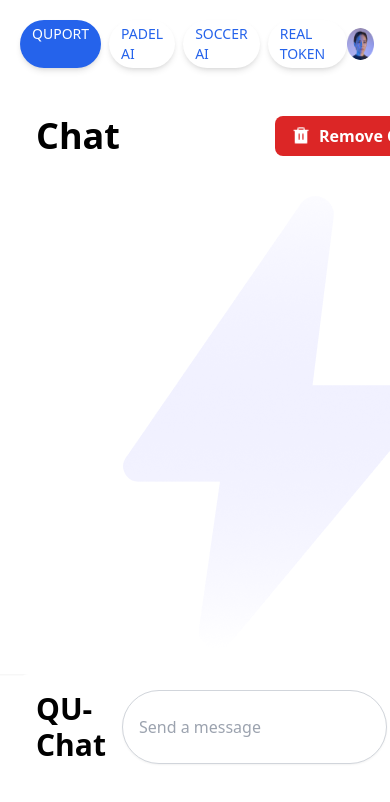
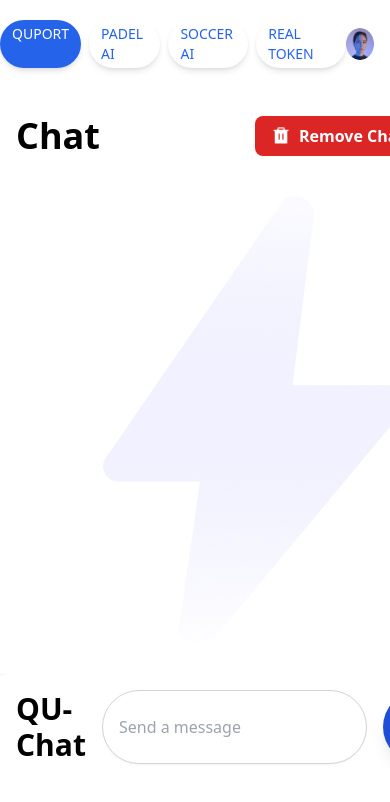
Before and after one commit to zohaibtahirkhan/Quport_Frontend, a React (Vite) app: page / in a window 390 px wide. Shown: the top 802 px of the page. Built offline with nearby package versions, Linux system fonts and the light colour scheme.

Commit message:
Update index.css

```diff
--- a/src/index.css
+++ b/src/index.css
@@ -11,7 +11,7 @@
   }
   @media screen and (min-width: 220px) and (max-width: 768px) {
     .main-container {
-      padding-left: 20px;
+      padding-left: 0px;
     }
   }
   @media screen and (min-width: 769px) and (max-width: 1199px) {
```
